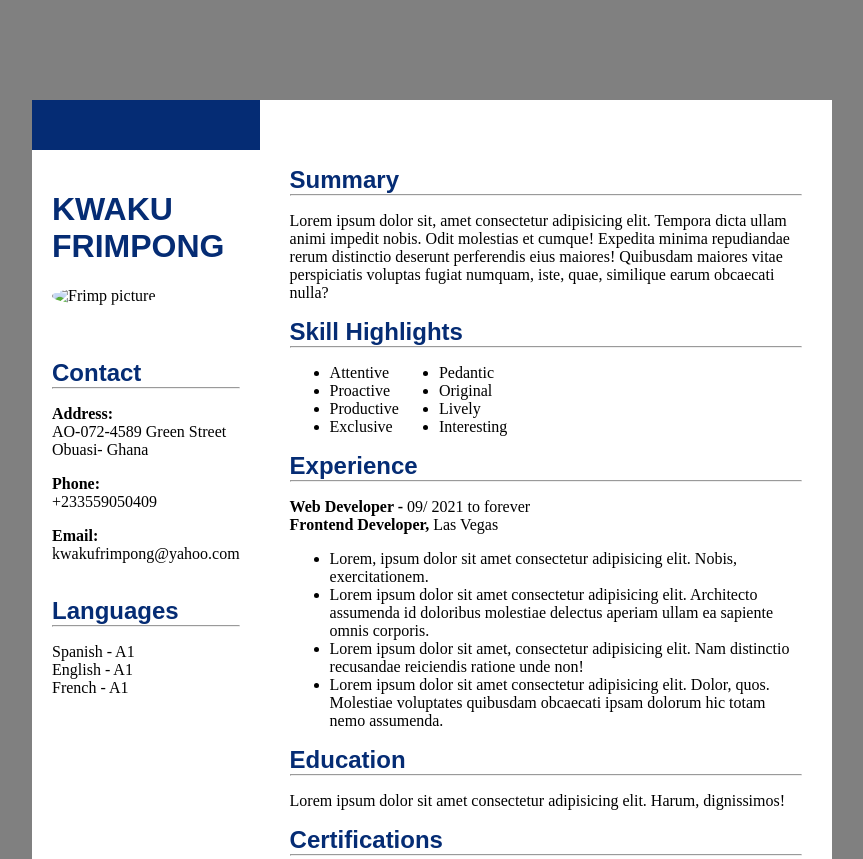
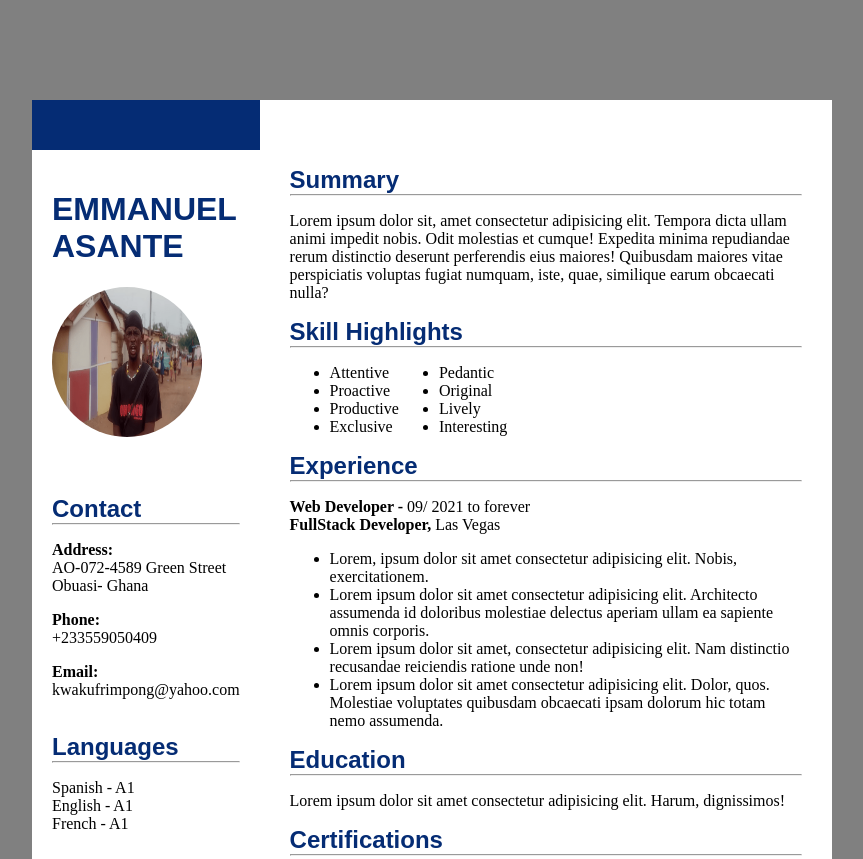
Before and after one commit to NKETIAH53/CV-Template, a plain HTML site: page index.html in a window 1280 px wide. Shown: the top 859 px of the page, without its empty margins (208-1071 px from the left). Drawn offline with Linux system fonts and the light colour scheme; files that its build step writes are made by us from their sources.

```diff
--- a/index.html
+++ b/index.html
@@ -4,14 +4,14 @@
     <meta charset="UTF-8">
     <meta http-equiv="X-UA-Compatible" content="IE=edge">
     <meta name="viewport" content="width=device-width, initial-scale=1.0">
-    <title>Sample CV</title>
-    <link rel="stylesheet" href="CSS/index.css">
+    <title>My CV</title>
+    <link rel="stylesheet" href="index.css">
 </head>
 <body>
     <div id="row">
         <div class="col1">
-            <h1>KWAKU FRIMPONG</h1>
-            <img src="./IMAGES/kfrimp.png" alt="Frimp picture"><br><br><br><br>
+            <h1>EMMANUEL ASANTE</h1>
+            <img src="./images/kfrimp.png" alt="Frimp picture"><br><br><br><br>
             <h2 class="headings">Contact <hr></h2>
             <p>
                 <strong>Address: </strong><br>
@@ -63,7 +63,7 @@
             <p>
                 <strong>Web Developer -</strong>
                 <span>09/ 2021 to forever</span> <br>
-                <strong>Frontend Developer,</strong>
+                <strong>FullStack Developer,</strong>
                 <span> Las Vegas </span>
                 <ul>
                     <li>Lorem, ipsum dolor sit amet consectetur adipisicing elit. Nobis, exercitationem.</li>
```
Also changed, not shown: images/kfrimp.png (added).
